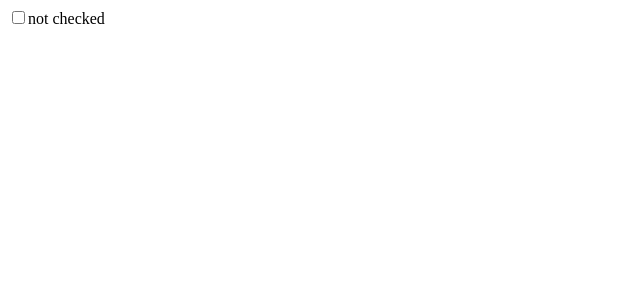
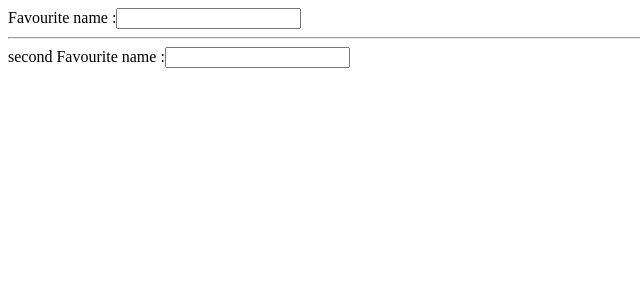
Before and after one commit to mahadiksnehal28/React_Examples, a React (Create React App) app: page / in a window 1280 px wide. Shown: the top 300 px of the page, without its empty margins (0-640 px from the left). Built offline with nearby package versions, Linux system fonts and the light colour scheme.

Commit message:
useEffect dependency array useEffect dependency array

```diff
--- a/src/index.js
+++ b/src/index.js
@@ -2,23 +2,32 @@
 import React, { useState, useEffect } from "react";
 import ReactDOM from "react-dom";
 
-function CheckBox() {
-  var [checked, setChecked] = useState(false);
+function App() {
+  var [first, setfirstName] = useState("");
+  var [second, setSecondName] = useState("");
+
   useEffect(() => {
-    alert("useeffect function");
-  });
+    console.log(`First : ${first}`);
+  }, [first]);
+  useEffect(() => {
+    console.log(`Second : ${second}`);
+  }, [second]);
   return (
-    <div>
-      <input
-        type="checkbox"
-        value={checked}
-        onChange={() => setChecked((checked = !checked))}
-      />
-      {checked ? "Checked" : "not checked"}
-    </div>
+    <>
+      <label>
+        Favourite name :
+        <input value={first} onChange={(e) => setfirstName(e.target.value)} />
+      </label>
+      <br />
+      <hr />
+      <label>
+        second Favourite name :
+        <input value={second} onChange={(e) => setSecondName(e.target.value)} />
+      </label>
+    </>
   );
 }
-ReactDOM.render(<CheckBox />, document.getElementById("root"));
+ReactDOM.render(<App />, document.getElementById("root"));
 
 //********/Multiple useStateds Example******
 // import React, { useState } from "react";
```
